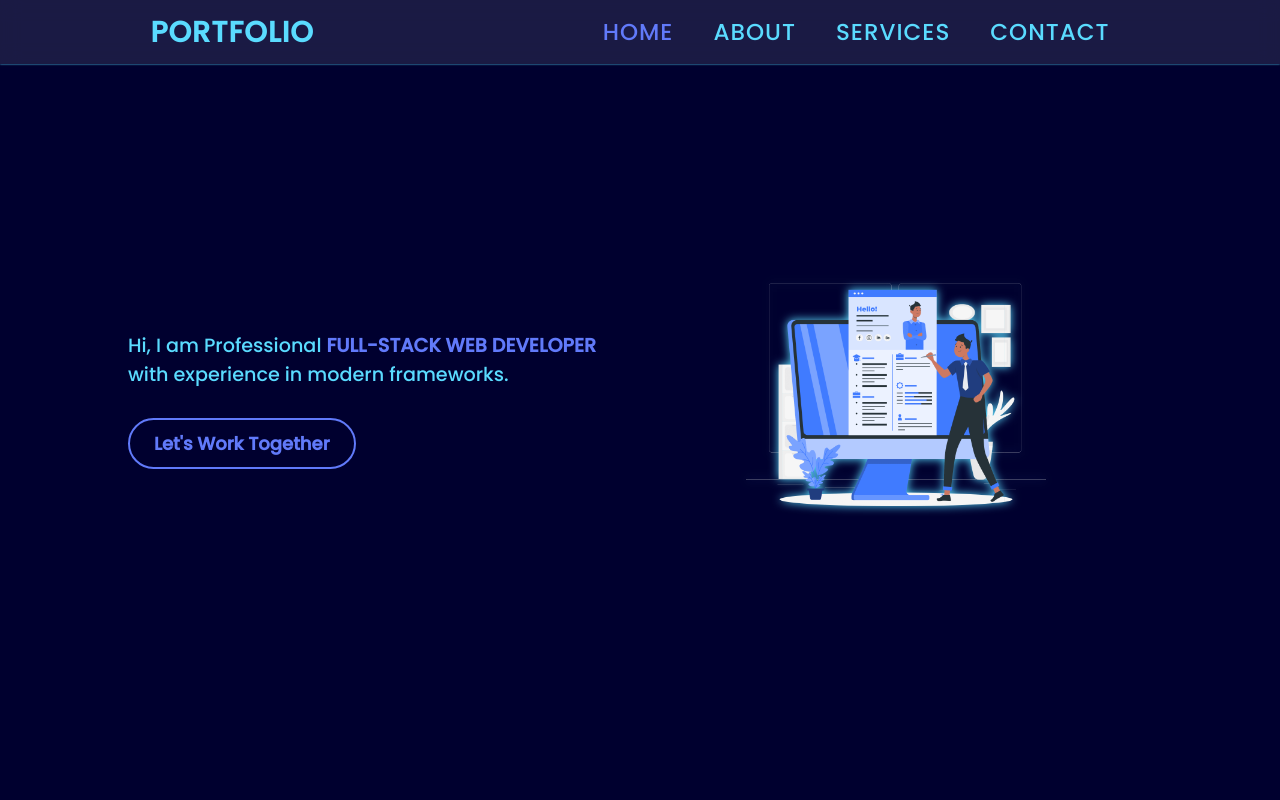
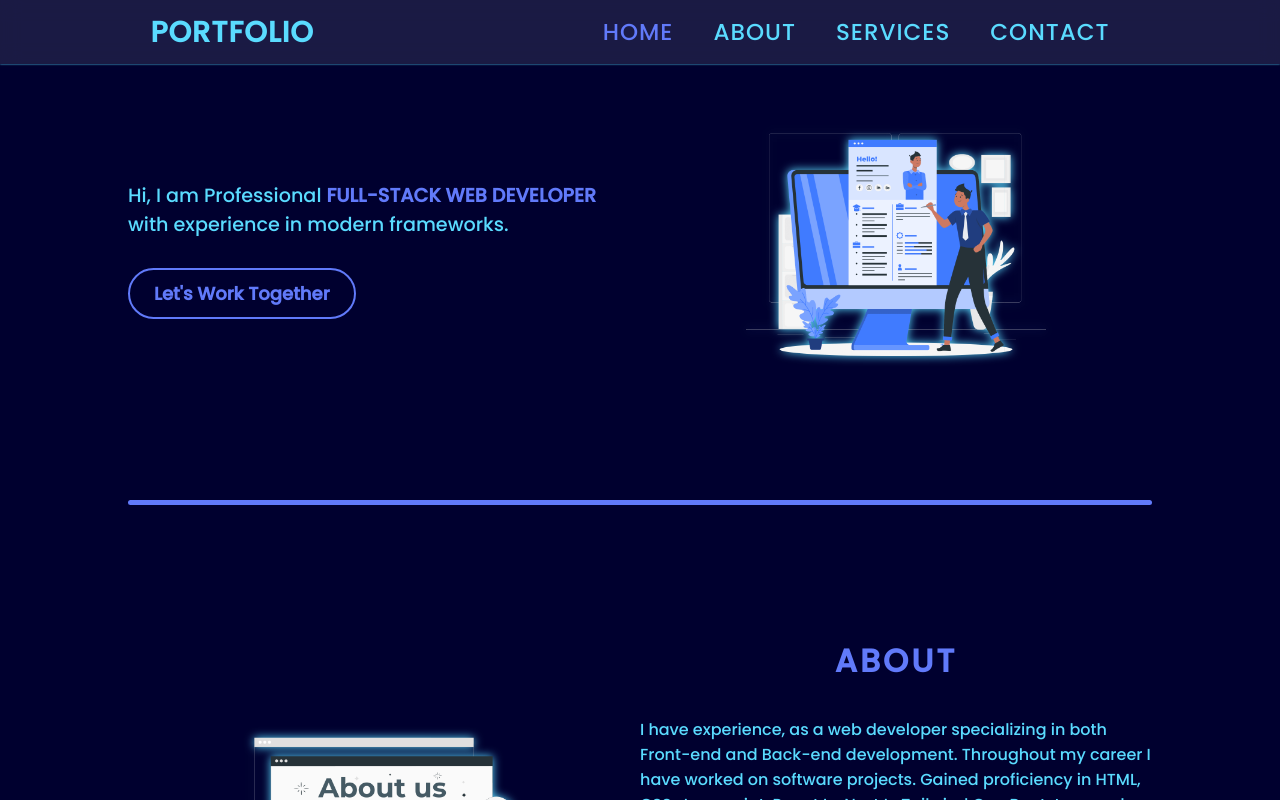
Before and after one commit to NIAZI77/My-portfolio, a Next.js app: page / in a window 1280 px wide. Shown: the top 800 px of the page. Built offline with nearby package versions, Linux system fonts and the light colour scheme; no server answers.

Commit message:
Update globals.css

```diff
--- a/styles/globals.css
+++ b/styles/globals.css
@@ -329,7 +329,6 @@ a,Link,button {
 @media(min-width: 767px) {
   section {
     padding: 100px 0;
-    min-height: 100dvh;
   }
   nav {
     -ms-flex-pack: distribute;
```
